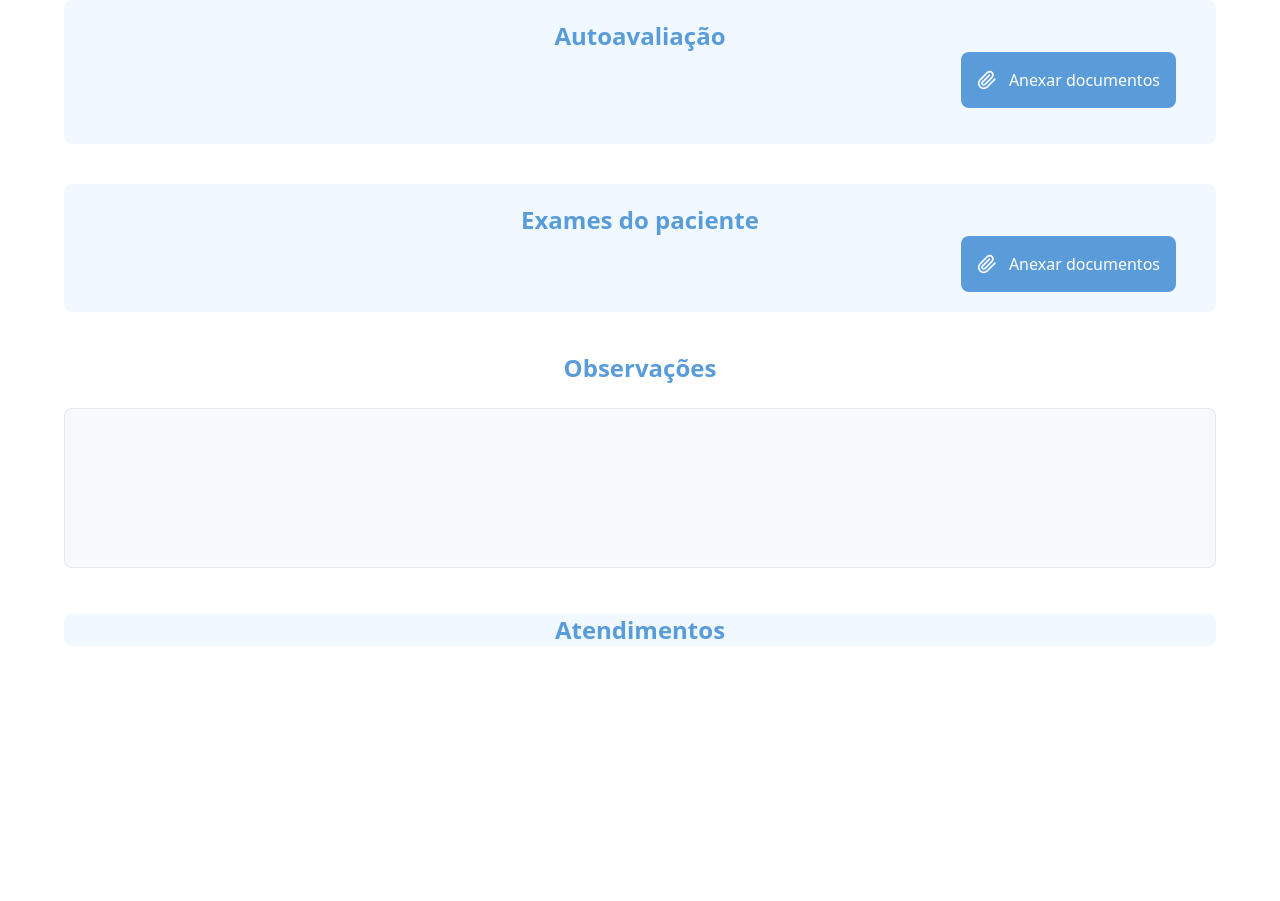
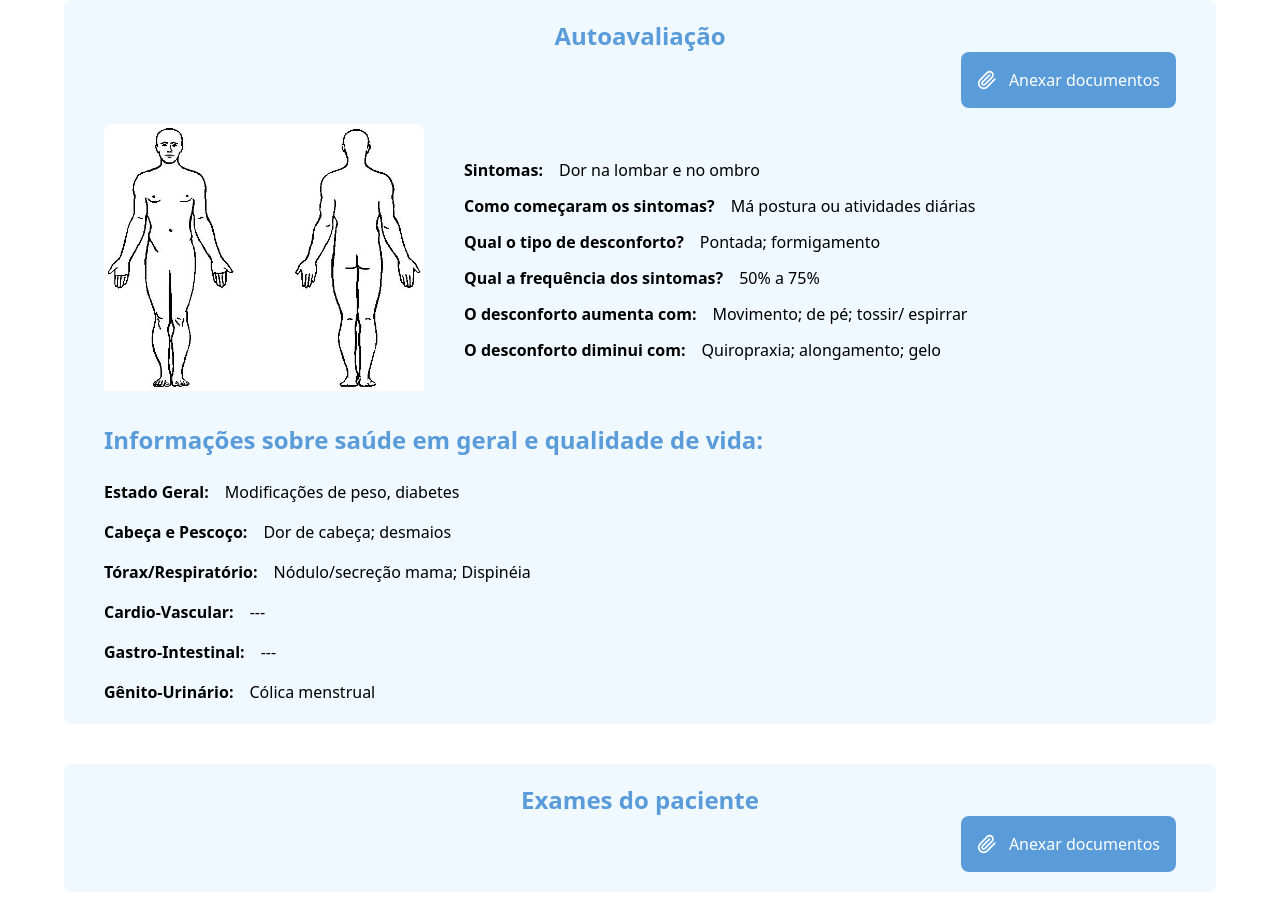
Before and after one commit to maurelio631/Prontu, a React (Vite) app: page /home/prontuario in a window 1280 px wide. Shown: the part 500-1401 px from the top of the page. Before the commit the page ends 1170 px from the top, so only its background shows below. Built offline with nearby package versions, Linux system fonts and the light colour scheme.

Commit message:
70% pagina prontuario ajuste

```diff
--- a/src/pages/Prontuario.jsx
+++ b/src/pages/Prontuario.jsx
@@ -112,6 +112,7 @@ export function Prontuario() {
                                     className="bg-azul-principal text-white py-4 px-4 cursor-pointer rounded-lg flex items-center">
                                     <LuPaperclip className="size-5 mr-3" /> Anexar documentos
                                     <input
+                                        accept="image/*"
                                         type="file"
                                         id="fileGallery"
                                         name="fileGallery"
@@ -124,7 +125,62 @@ export function Prontuario() {
 
                             {gallery.length === 0 ? (
                                 <>
-                                    {/* Renderização da Autoavaliação */}
+                                    <div className="flex gap-10">
+                                        <img className="max-w-80 w-full max-h-80 rounded-lg" src={corpo} alt="areas desconfortaveis" />
+                                        <div className="flex flex-col justify-center gap-3 bSpacexl">
+                                            <p>
+                                                <b>Sintomas:</b>
+                                                {mockDados.sintomas.descSintomas}
+                                            </p>
+                                            <p>
+                                                <b>Como começaram os sintomas?</b>
+                                                {mockDados.sintomas.comoComeçaram}
+                                            </p>
+                                            <p>
+                                                <b>Qual o tipo de desconforto?</b>
+                                                {mockDados.sintomas.tipoDesconforto}
+                                            </p>
+                                            <p>
+                                                <b>Qual a frequência dos sintomas?</b>
+                                                {mockDados.sintomas.frequencia}
+                                            </p>
+                                            <p>
+                                                <b>O desconforto aumenta com:</b>
+                                                {mockDados.sintomas.desconfortoAumenta}
+                                            </p>
+                                            <p>
+                                                <b>O desconforto diminui com:</b>
+                                                {mockDados.sintomas.desconfortoDiminui}
+                                            </p>
+                                        </div>
+                                    </div>
+                                    <div className="mt-5 flex flex-col gap-4 bSpacexl">
+                                        <h2 className="text-azul-principal text-2xl font-bold my-2">Informações sobre saúde em geral e qualidade de vida:</h2>
+                                        <p>
+                                            <b>Estado Geral:</b>
+                                            {mockDados.saudeGeral.estadoGeral !== '' ? mockDados.saudeGeral.estadoGeral : '---'}
+                                        </p>
+                                        <p>
+                                            <b>Cabeça e Pescoço:</b>
+                                            {mockDados.saudeGeral.cabecaPescoço !== '' ? mockDados.saudeGeral.cabecaPescoço : '---'}
+                                        </p>
+                                        <p>
+                                            <b>Tórax/Respiratório:</b>
+                                            {mockDados.saudeGeral.toraxRespiratorio !== '' ? mockDados.saudeGeral.toraxRespiratorio : '---'}
+                                        </p>
+                                        <p>
+                                            <b>Cardio-Vascular:</b>
+                                            {mockDados.saudeGeral.cardioVascular !== '' ? mockDados.saudeGeral.cardioVascular : '---'}
+                                        </p>
+                                        <p>
+                                            <b>Gastro-Intestinal:</b>
+                                            {mockDados.saudeGeral.gastroIntestinal !== '' ? mockDados.saudeGeral.gastroIntestinal : '---'}
+                                        </p>
+                                        <p>
+                                            <b>Gênito-Urinário:</b>
+                                            {mockDados.saudeGeral.genitoUrinário !== '' ? mockDados.saudeGeral.genitoUrinário : '---'}
+                                        </p>
+                                    </div>
                                 </>
                             ) : (
                                 <div className="flex flex-wrap gap-2 justify-center">
```
